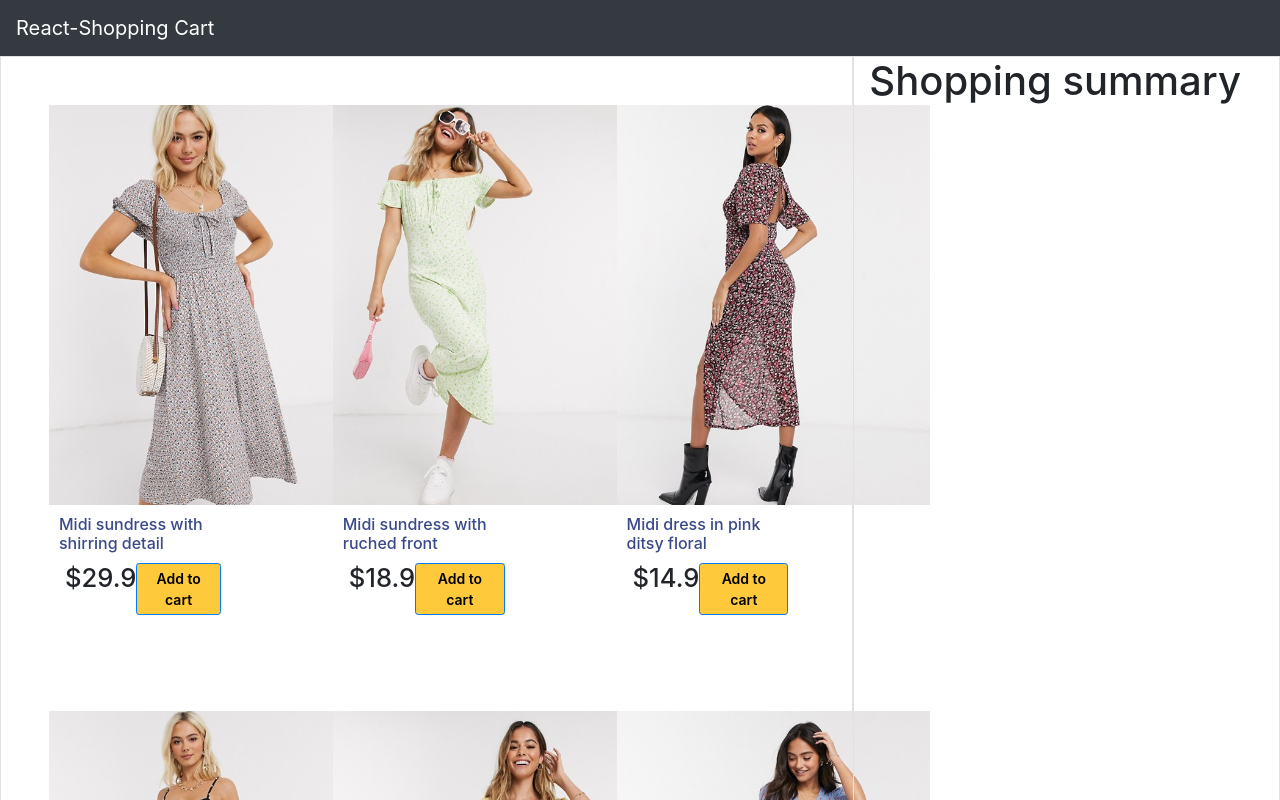
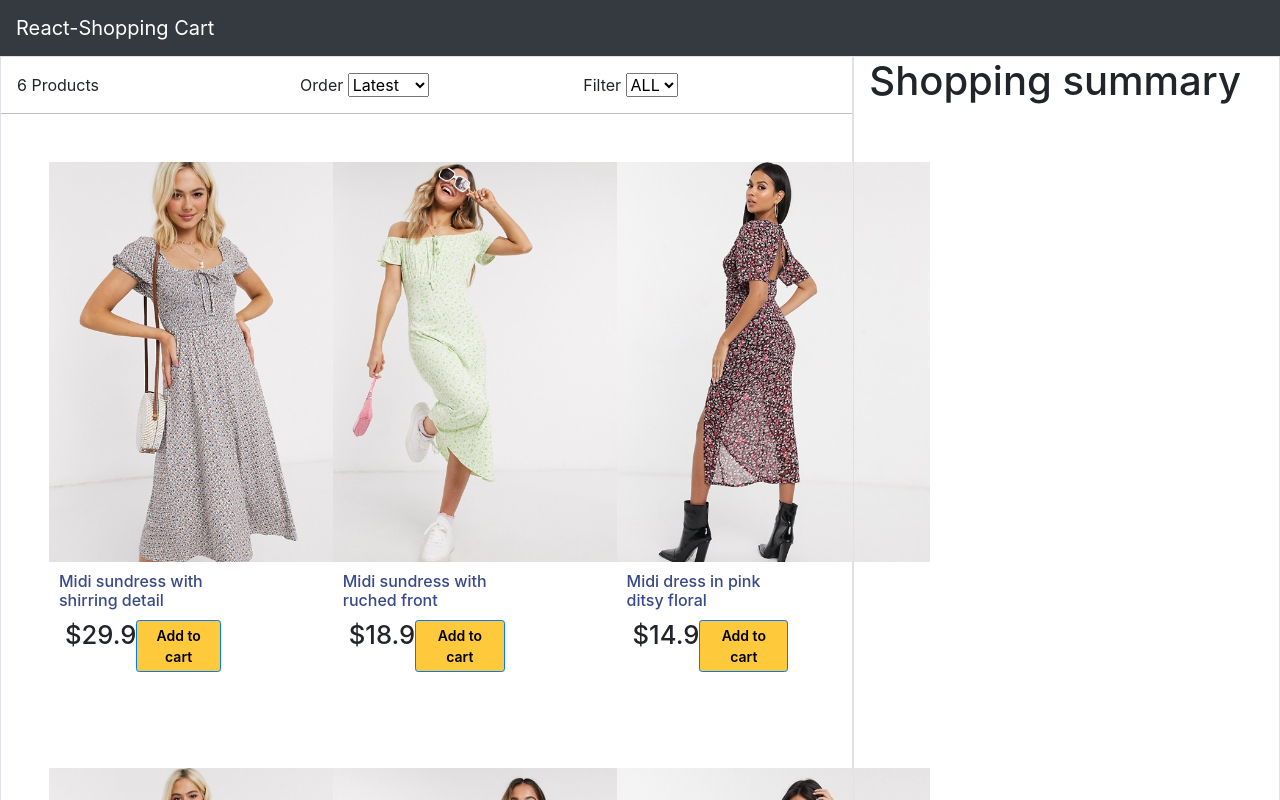
Before and after one commit to ADILZAMAL/shoping-cart, a React (Create React App) app: page / in a window 1280 px wide. Shown: the top 800 px of the page. Built offline with nearby package versions, Linux system fonts and the light colour scheme.

Commit message:
flter component completed

```diff
--- a/src/App.js
+++ b/src/App.js
@@ -5,11 +5,42 @@ import "bootstrap/dist/css/bootstrap.min.css";
 import data from "./data.json";
 import { Col, Container, Row } from "react-bootstrap";
 import Product from "./components/Product";
+import Filter from "./components/Filter";
 function App() {
   const [products, setProducts] = useState([]);
+  const [size, setSize] = useState("ALL"); //filter
+  const [sort, setSort] = useState("Latest"); //sort
   useEffect(() => {
     setProducts(data.products);
   }, []);
+  const sortProducts = (event) => {
+    setSort(event.target.value);
+    products.sort((a, b) => {
+      if (event.target.value === "lowest") {
+        return a.price > b.price ? 1 : -1;
+      } else if (event.target.value === "highest") {
+        return a.price < b.price ? 1 : -1;
+      } else {
+        return a._id > b._id ? -1 : 1;
+      }
+    });
+  };
+
+  //Size filter
+  const filterProducts = (event) => {
+    setSize(event.target.value);
+    setProducts(
+      data.products.filter((product) => {
+        if (event.target.value == "ALL") return true;
+        const index = product.availableSizes.findIndex(
+          (availableSize) => availableSize == event.target.value
+        );
+        if (index > -1) return true;
+        else return false;
+      })
+    );
+  };
+
   return (
     <div className="app">
       <Navbar />
@@ -17,6 +48,13 @@ function App() {
         <Row>
           <Col className="border product__list" md="8">
             <Row>
+              <Filter
+                size={size}
+                sort={sort}
+                filterProducts={filterProducts}
+                sortProducts={sortProducts}
+                count={products.length}
+              />
               {products.map((product) => {
                 return <Product key={product._id} data={product} />;
               })}
--- /dev/null
+++ b/src/components/Filter.jsx
@@ -0,0 +1,38 @@
+import React from "react";
+import { Col, Container, Row } from "react-bootstrap";
+import "../style/Filter.css";
+export default function Filter({
+  size,
+  sort,
+  filterProducts,
+  sortProducts,
+  count,
+}) {
+  return (
+    <Container className="filter p-3">
+      <Row>
+        <Col>{count} Products</Col>
+        <Col>
+          Order{" "}
+          <select value={sort} onChange={sortProducts}>
+            <option value="latest">Latest</option>
+            <option value="lowest">Lowest</option>
+            <option value="highest">Highest</option>
+          </select>
+        </Col>
+        <Col>
+          Filter{" "}
+          <select value={size} onChange={filterProducts}>
+            <option value="ALL">ALL</option>
+            <option value="XS">XS</option>
+            <option value="S">S</option>
+            <option value="M">M</option>
+            <option value="L">L</option>
+            <option value="XL">XL</option>
+            <option value="XXL">XXl</option>
+          </select>
+        </Col>
+      </Row>
+    </Container>
+  );
+}
--- a/src/components/Product.jsx
+++ b/src/components/Product.jsx
@@ -1,6 +1,6 @@
 import React from "react";
 import { Button, Col } from "react-bootstrap";
-import "./style/Product.css";
+import "../style/Product.css";
 export default function Product(props) {
   const { _id, image, title, description, availableSize, price } = props.data;
   return (
--- /dev/null
+++ b/src/style/Filter.css
@@ -0,0 +1,4 @@
+.filter {
+
+  border-bottom: 0.1rem #c0c0c0 solid;
+}
```
Also changed, not shown: src/style/Product.css (renamed from src/components/style/Product.css).
